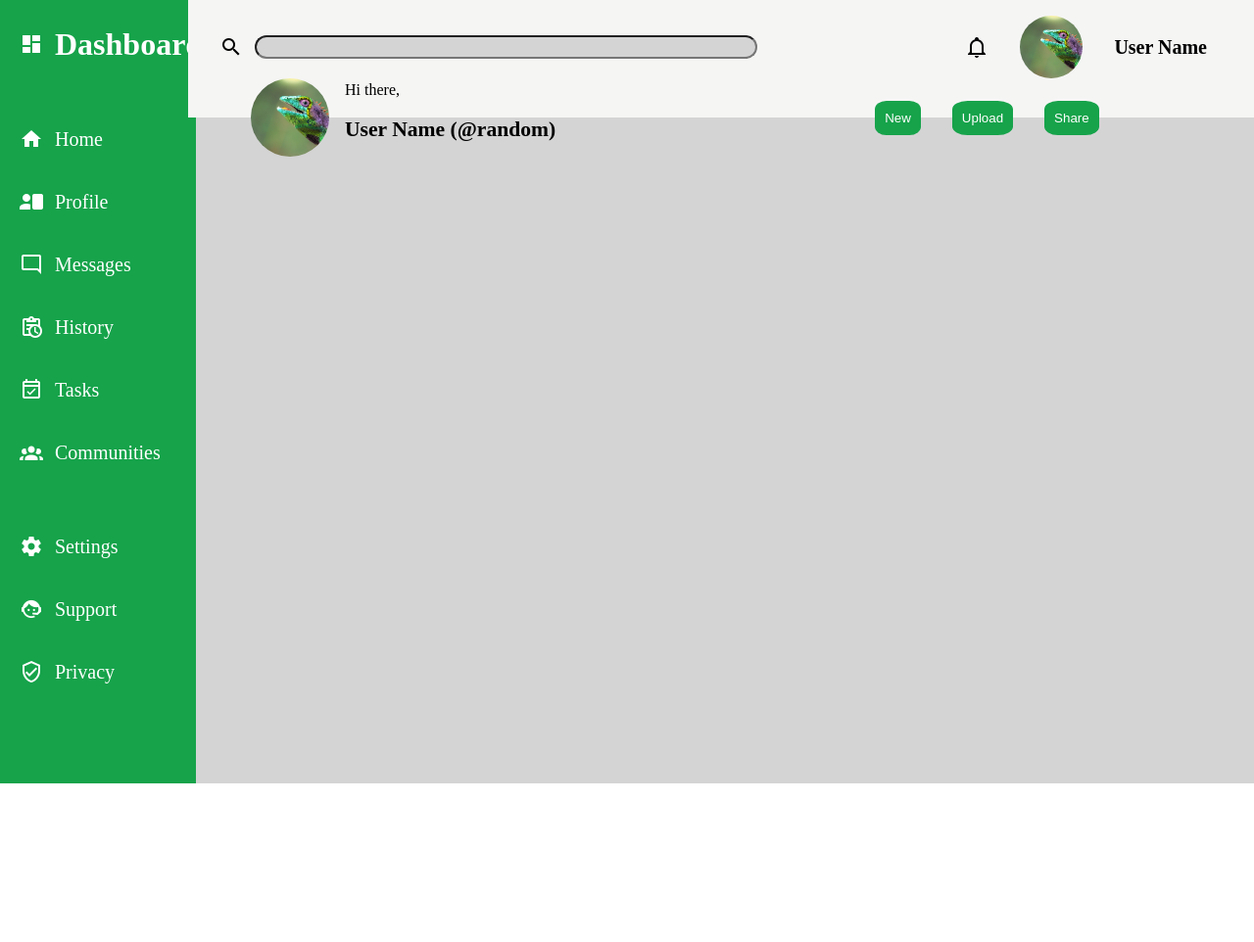
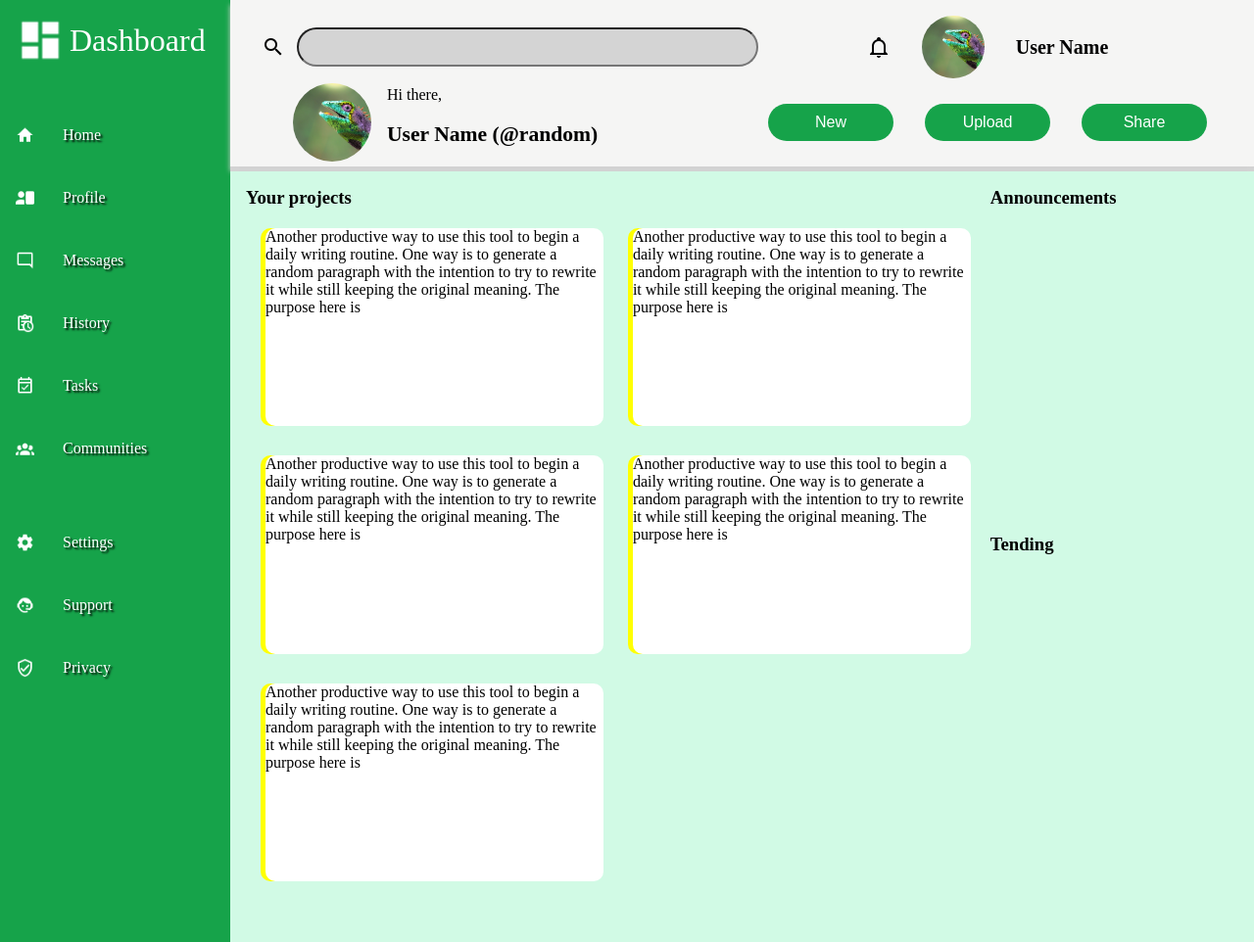
Before and after one commit to Larcherm/Admin-Dashboard, a plain HTML site: page index.html in a window 1280 px wide. Shown: the whole page at 98% size. Before the commit the page ends 800 px from the top, so only its background shows below. Drawn offline with Linux system fonts and the light colour scheme.

Commit message:
Add main content and card general layout

```diff
--- a/index.html
+++ b/index.html
@@ -90,8 +90,52 @@
                 <li><button class="header-btn">Share</button></li>
             </ul>
         </div>
-        <div class="projects">
+        <div class="user-content">
+            <div class="projects-container">
+                <h3 class="content-title projects-title">Your projects</h3>
+                <div class="cards-container">
+                    <div class="card">
+                        <p>Another productive way to use this tool to begin a daily writing routine.
+                            One way is to generate a random paragraph with the intention to try to
+                            rewrite it while still keeping the original meaning. The purpose here is
 
+                        </p>
+                    </div>
+                    <div class="card">
+                        <p>Another productive way to use this tool to begin a daily writing routine.
+                            One way is to generate a random paragraph with the intention to try to
+                            rewrite it while still keeping the original meaning. The purpose here is
+
+                        </p>
+                    </div>
+                    <div class="card">
+                        <p>Another productive way to use this tool to begin a daily writing routine.
+                            One way is to generate a random paragraph with the intention to try to
+                            rewrite it while still keeping the original meaning. The purpose here is
+
+                        </p>
+                    </div>
+                    <div class="card">
+                        <p>Another productive way to use this tool to begin a daily writing routine.
+                            One way is to generate a random paragraph with the intention to try to
+                            rewrite it while still keeping the original meaning. The purpose here is
+
+                        </p>
+                    </div>
+                    <div class="card">
+                        <p>Another productive way to use this tool to begin a daily writing routine.
+                            One way is to generate a random paragraph with the intention to try to
+                            rewrite it while still keeping the original meaning. The purpose here is
+                        </p>
+                    </div>
+                </div>
+            </div>
+            <div class="announcements">
+                <h3 class="user-content-division">Announcements</h3>
+            </div>
+            <div class="trending">
+                <h3 class="user-content-division">Tending</h3>
+            </div>
         </div>
     </div>
 </body>
--- a/style.css
+++ b/style.css
@@ -4,22 +4,18 @@
     margin: 0;
 }
 
-body {
-    height: 100vh;
-    width: 100vw;
-}
 
 ul {
     list-style-type: none;
 }
 
 .main-container {
-    height: 100%;
-    width: 100%;
+    min-height: 100vh;
+    min-width: 100vw;
     background-color: #d4d4d4;
     display: grid;
-    grid-template-columns: 15% 1fr;
-    grid-template-rows: 15% 1fr;
+    grid-template-columns: minmax(235px, 15%) minmax(0, 1fr);
+    grid-template-rows: minmax(175px, 15%) minmax(0, 1fr);
 }
 
 .dashboard {
@@ -27,35 +23,46 @@ ul {
     grid-row: 1 / 3;
     background-color: #16a34a;
     display: grid;
-    padding: 20px;
+    padding: 1em;
     color: white;
     grid-template-rows: minmax(50px, 5%) 1fr 1fr 40%;
     row-gap: 3rem;
-    min-width: 200px;
 }
-.dashboard .h1 {
-    font-size: calc(4rem + 3vmin);
+.dashboard h1 {
     font-weight: normal;
 }
+
 .logo {
-    display: grid;
-    grid-template-columns: 1rem 1fr;
-    gap: 20px;
+    display: flex;
+    grid-template-columns: minmax(0, 50px) 1fr;
+    gap: 5px;
     place-items: center start;
+    font-size: clamp(16px, 1vw, 50px);
+}
+
+.dashboard-img {
+    height: 40%;
+    max-height: 36px;
+    width: auto;
+}
+
+.logo-img{
+    height: 100%;
 }
 
 .dashboard ul {
     display: grid;
     gap: 1rem;
-    font-size: calc(0.75rem + 1vmin);
+    font-size: clamp(16px, 1vw, 32px);
 }
 
 .dashboard li {
-    height: 3rem;
+    height: 3em;
     display: grid;
-    grid-template-columns: 1rem 1fr;
-    gap: 20px;
+    grid-template-columns: minmax(0, 2rem) minmax(0, 1fr);
+    gap: 1em;
     place-items: center start;
+    text-shadow: 2px 2px 2px black;
 }
 
 .header {
@@ -64,21 +71,27 @@ ul {
     background-color: #f5f5f4;
     display: grid;
     grid-template-rows: 4fr 6fr;
-    grid-template-columns: 5.5fr 4.5fr;
+    grid-template-columns: 7fr 3fr;
     align-items: center;
     column-gap: 10px;
-    padding: 1rem 3rem 1rem 2rem;
+    padding: 1rem 3rem 0rem 2rem;
+    min-height: 170px;
+    margin-bottom: 5px;
+    box-shadow: 0 5px 5px lightgray;
 }
 
 .search {
     display: grid;
     grid-template-columns: 1rem 1fr;
     gap: 20px;
+    align-items: center;
+
 }
 
 input[type="search"] {
     border-radius: 20px;
     background-color: #d4d4d4;
+    height: 40px;
 }
 
 .user-group {
@@ -86,7 +99,7 @@ input[type="search"] {
     display: flex;
     width: auto;
     gap: 2rem;
-    place-self: end;
+    place-self: center;
     align-items: center;
     font-weight: bold;
     font-size: calc(0.75rem + 1vmin);
@@ -140,8 +153,58 @@ input[type="search"] {
 .header-btn {
     background-color: #16a34a;
     padding: 10px;
-    border-radius: 25%;
+    border-radius: 30px;
     color: white;
     flex: 1 0 0;
     border: none;
+    width: 8rem;
+    font-size: clamp(16px, 0.8vw, 50px);
 }
+
+.user-content {
+    display: grid;
+    grid-template-columns: minmax(0, 1fr) minmax(0, 25%);
+    grid-template-rows: 1fr 1fr;
+    padding: 1rem 1rem 4rem 1rem;
+    background-color: #d1fae5;
+}
+
+.projects-container {
+    grid-column: 1 / 2;
+    grid-row: 1 / 3;
+    gap: 100px;
+}
+
+.projects-title {
+    display: flex;
+    justify-content: start;
+    align-items: end;
+}
+
+.cards-container {
+    height: 100%;
+    display: grid;
+    grid-template-columns: 1fr 1fr;
+    grid-auto-rows: 1fr;
+    gap: 30px;
+    padding: 20px;
+}
+
+.card {
+    background-color: white;
+    border: none;
+    border-radius: 10px;
+    box-shadow: -5px 0 yellow;
+}
+.announcements {
+    grid-column: 2;
+    grid-row: 1 / 2;
+    grid-template-columns: 1fr 1fr;
+    grid-auto-rows: 1fr;
+}
+
+.trending {
+    grid-column: 2;
+    grid-row: 2;
+
+}
```
